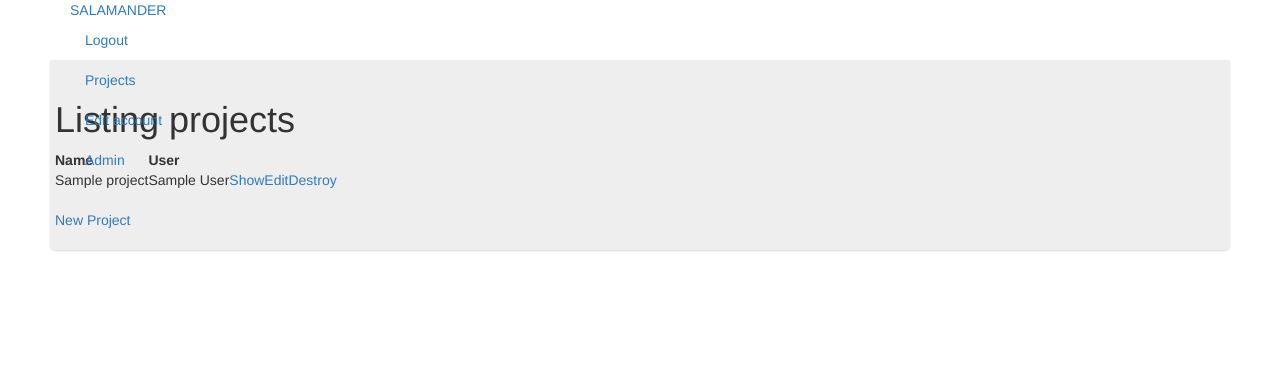
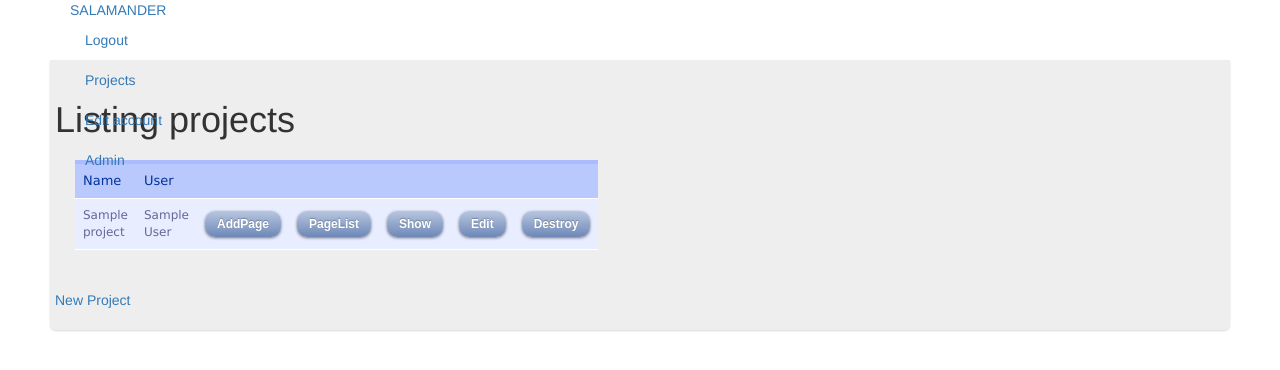
Before and after one commit to grepruby/salamander, a Rails app: page /projects in a window 1280 px wide. Shown: the top 370 px of the page. Run offline with Rails 7, Linux system fonts and the light colour scheme; a user stored in the database is signed in; tables that the repository leaves empty hold one stand-in row (values such as "Sample post"); style sheets or scripts are compiled from the project's sources; parts of the project's set-up code (start-up, migrations or seed data) failed here and were passed over; some libraries are stand-ins or nearby versions.

Commit message:
Pages changes

```diff
--- a/app/assets/stylesheets/application.css.scss
+++ b/app/assets/stylesheets/application.css.scss
@@ -23,3 +23,59 @@
   -moz-box-shadow: 0 1px 2px rgba(0,0,0,.15);
   box-shadow: 0 1px 2px rgba(0,0,0,.15);
 }
+#box {
+	font-family : "Lucida Sans Unicode", "Lucida Grande", Sans-Serif;
+	font-size : 12px;
+	width : 480px;
+	text-align : left;
+	border-collapse : collapse;
+	margin : 20px;
+}
+
+#box th {
+	font-size : 13px;
+	font-weight : normal;
+	background : #b9c9fe;
+	border-top : 4px solid #aabcfe;
+	border-bottom : 1px solid #fff;
+	color : #039;
+	padding : 8px;
+}
+
+#box td {
+	background : #e8edff;
+	border-bottom : 1px solid #fff;
+	color : #669;
+	border-top : 1px solid transparent;
+	padding : 8px;
+}
+
+#box tr:hover td {
+	background : #d0dafd;
+	color : #339;
+}
+
+a.button {
+  font: bold 1em/1.5em sans-serif;
+  text-decoration: none;
+  color: white;
+  padding: 0.5em 1em;
+  background: #b8c6df; /* old browsers */
+  background: -moz-linear-gradient(top, #b8c6df 0%, #6d88b7 100%); /* firefox */
+  background: -webkit-gradient(linear, left top, left bottom, color-stop(0%,#b8c6df), color-stop(100%,#6d88b7)); /* webkit */
+  filter: progid:DXImageTransform.Microsoft.gradient( startColorstr='#b8c6df', endColorstr='#6d88b7',GradientType=0 ); /* ie */
+  zoom: 1;
+  border-radius: 10px;
+  -moz-border-radius: 10px;
+  -webkit-border-radius: 10px;
+  -box-shadow: 0 1px 3px  rgba(0,0,0,0.5);
+  -moz-box-shadow: 0 1px 3px rgba(0,0,0,0.5);
+  -webkit-box-shadow: 0 1px 3px rgba(0,0,0,0.5);
+  text-shadow: 0 -1px 1px rgba(0,0,0,0.25);
+}
+a.button:hover {
+  background: #d8e6ff; /* old browsers */
+  background: -moz-linear-gradient(top, #d8e6ff 0%, #8da8d7 100%); /* firefox */
+  background: -webkit-gradient(linear, left top, left bottom, color-stop(0%,#d8e6ff), color-stop(100%,#8da8d7)); /* webkit */
+  filter: progid:DXImageTransform.Microsoft.gradient( startColorstr='#d8e6ff', endColorstr='#8da8d7',GradientType=0 ); /* ie */
+}
--- a/app/models/project.rb
+++ b/app/models/project.rb
@@ -3,5 +3,6 @@ class Project < ActiveRecord::Base
   attr_accessible :name
 
   delegate :username, to: :user
+  has_many :pages, :dependent => :destroy
 
 end
--- a/app/views/pages/edit.html.erb
+++ b/app/views/pages/edit.html.erb
@@ -2,5 +2,4 @@
 
 <%= render 'form' %>
 
-<%= link_to 'Show', @page %> |
-<%= link_to 'Back', pages_path %>
+<%= link_to 'Back', project_pages_path(@project), :class => "button"  %>
--- a/app/views/pages/new.html.erb
+++ b/app/views/pages/new.html.erb
@@ -2,4 +2,4 @@
 
 <%= render 'form' %>
 
-<%= link_to 'Back', pages_path %>
+<%= link_to 'Back', project_pages_path(@project), :class => "button" %>
--- a/app/views/pages/show.html.erb
+++ b/app/views/pages/show.html.erb
@@ -11,5 +11,5 @@
 </p>
 
 
-<%= link_to 'Edit', edit_page_path(@page) %> |
-<%= link_to 'Back', pages_path %>
+<%= link_to 'Edit', edit_project_page_path(@project, @page), :class => "button" %> |
+<%= link_to 'Back', project_pages_path, :class => "button" %>
--- a/app/views/projects/edit.html.erb
+++ b/app/views/projects/edit.html.erb
@@ -2,5 +2,5 @@
 
 <%= render 'form' %>
 
-<%= link_to 'Show', @project %> |
-<%= link_to 'Back', projects_path %>
+<%= link_to 'Show', @project, :class => "button" %> |
+<%= link_to 'Back', projects_path, :class => "button" %>
--- a/app/views/projects/index.html.erb
+++ b/app/views/projects/index.html.erb
@@ -1,9 +1,11 @@
 <h1>Listing projects</h1>
 
-<table>
+<table id="box">
   <tr>
     <th>Name</th>
     <th>User</th>
+    <th></th>
+    <th></th>
     <th></th>
     <th></th>
     <th></th>
@@ -13,9 +15,11 @@
   <tr>
     <td><%= project.name %></td>
     <td><%= project.username %></td>
-    <td><%= link_to 'Show', project %></td>
-    <td><%= link_to 'Edit', edit_project_path(project) %></td>
-    <td><%= link_to 'Destroy', project, method: :delete, data: { confirm: 'Are you sure?' } %></td>
+    <td><%= link_to 'AddPage', new_project_page_path(project), :class => "button" %></td>
+    <td><%= link_to 'PageList', project_pages_path(project), :class => "button" %></td>
+    <td><%= link_to 'Show', project, :class => "button" %></td>
+    <td><%= link_to 'Edit', edit_project_path(project), :class => "button" %></td>
+    <td><%= link_to 'Destroy', project, method: :delete, data: { confirm: 'Are you sure?' }, :class => "button" %></td>
   </tr>
 <% end %>
 </table>
--- a/app/views/projects/new.html.erb
+++ b/app/views/projects/new.html.erb
@@ -2,4 +2,4 @@
 
 <%= render 'form' %>
 
-<%= link_to 'Back', projects_path %>
+<%= link_to 'Back', projects_path, :class => "button" %>
--- a/app/views/projects/show.html.erb
+++ b/app/views/projects/show.html.erb
@@ -11,5 +11,5 @@
 </p>
 
 
-<%= link_to 'Edit', edit_project_path(@project) %> |
-<%= link_to 'Back', projects_path %>
+<%= link_to 'Edit', edit_project_path(@project), :class => "button" %> |
+<%= link_to 'Back', projects_path, :class => "button" %>
--- a/config/routes.rb
+++ b/config/routes.rb
@@ -1,9 +1,8 @@
 Rails3BootstrapDeviseCancan::Application.routes.draw do
-  resources :pages
 
-
-  resources :projects
-
+  resources :projects do
+    resources :pages
+  end
 
   mount RailsAdmin::Engine => '/admin', :as => 'rails_admin'
 
```
Also changed, not shown: app/controllers/pages_controller.rb (+15 -17 lines), app/views/pages/_form.html.erb (+20 -11 lines), app/views/pages/index.html.erb (+5 -8 lines), config/application.example.yml (deleted, +0 -15 lines).
